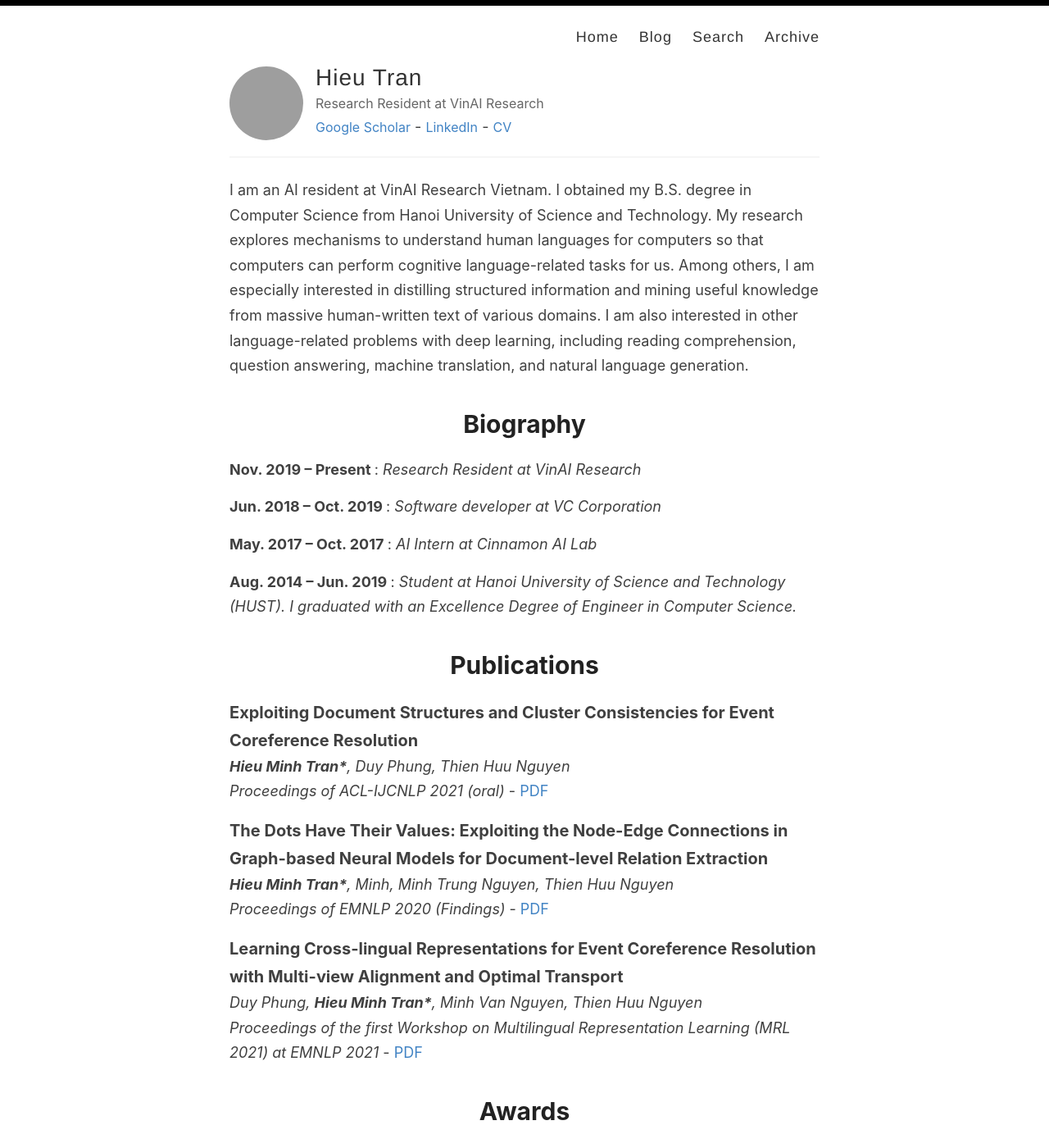
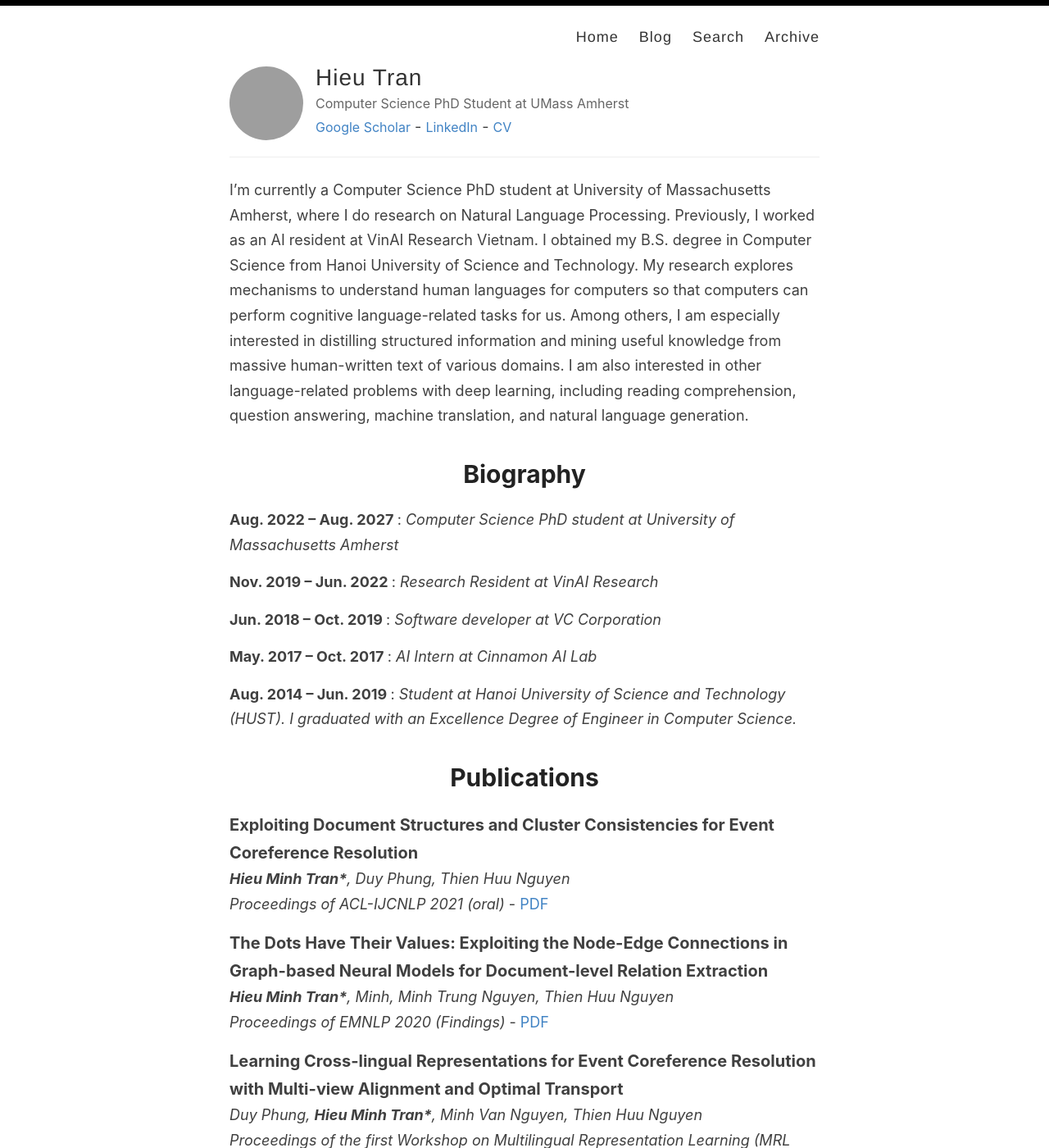
Before and after one commit to fatebreaker/fatebreaker.github.io, a Jekyll site: the page built from index.md, in a window 1280 px wide and 1400 px high. Shown: the whole window at 82% size. Built offline with Jekyll 4.4.1, drawn with Linux system fonts in a browser that asks for light colours; part of the change alters nothing that is shown; some of the changed text lies outside the part shown; grey boxes are pictures that could not be loaded.

Commit message:
update info

```diff
--- a/_config.yml
+++ b/_config.yml
@@ -6,7 +6,7 @@
 name: Hieu Tran
 
 # Name of the author
-author: hieuvodoi
+author: hieutran
 author-info:
   google_scholar:
     icon: fas fa-graduation-cap
@@ -22,7 +22,7 @@ author-info:
     url: pdfs/CV.pdf
 
 # Short bio or description (displayed in the header)
-description: Research Resident at VinAI Research
+description: Computer Science PhD Student at UMass Amherst
 
 # URL of your avatar or profile pic (you could use your GitHub profile pic)
 avatar: https://avatars.githubusercontent.com/hieuvodoi
@@ -37,12 +37,12 @@ footer-links:
   email: michael.tranhieu@gmail.com
   facebook:
   flickr:
-  github: hieuvodoi
+  github: hieutran81
   instagram:
   linkedin:
   pinterest:
   rss: rss
-  twitter: hieuvodoi3
+  twitter: hieutm_81
   stackoverflow:
   youtube: # channel/<your_long_string> or user/<user-name>
   googleplus: # anything in your profile username that comes after plus.google.com/
@@ -61,8 +61,8 @@ google_analytics:
 
 # Your website URL (e.g. http://amitmerchant1990.github.io or http://www.amitmerchant.com)
 # Used for Sitemap.xml and your RSS feed
-url: http://hieuvodoi.github.io
-enforce_ssl: http://hieuvodoi.github.io
+url: http://hieutran81.github.io
+enforce_ssl: http://hieutran81.github.io
 
 # If you're hosting your site at a Project repository on GitHub pages
 # (http://yourusername.github.io/repository-name)
--- a/index.md
+++ b/index.md
@@ -3,14 +3,16 @@ layout: default
 usemathjax: true
 ---
 
-I am an AI resident at VinAI Research Vietnam.
+I'm currently a Computer Science PhD student at University of Massachusetts Amherst, where I do research on Natural Language Processing. Previously, I worked as an AI resident at VinAI Research Vietnam.
 I obtained my B.S. degree in Computer Science from Hanoi University of Science and Technology.
 My research explores mechanisms to understand human languages for computers so that computers can perform cognitive language-related tasks for us. Among others, I am especially interested in distilling structured information and mining useful knowledge from massive human-written text of various domains. I am also interested in other language-related problems with deep learning, including reading comprehension, question answering, machine translation, and natural language generation.
 # Biography
 
 {%
 assign biography = "
-Nov. 2019 – Present | Research Resident at VinAI Research
+Aug. 2022 – Aug. 2027 | Computer Science PhD student at University of Massachusetts Amherst
+---
+Nov. 2019 – Jun. 2022 | Research Resident at VinAI Research
 ---
 Jun. 2018 – Oct. 2019 | Software developer at VC Corporation
 ---
@@ -63,9 +65,5 @@ __<span style='font-size: 20px'> {{ pub_arr[0] | strip }} </span>__ <br> *{{ pub
 
 __Third prize in the national high school students at Information technology subject in 12th grade, 2014__ <br>
 
-# Mentors
-- [Thien Huu Nguyen](http://ix.cs.uoregon.edu/~thien)
-
-# Advisors
-- [Dat Quoc Nguyen](https://datquocnguyen.github.io)
-- [Tin Vo](https://duytinvo.github.io)
+# Advisor
+- [Hong Yu](https://www.cics.umass.edu/faculty/directory/hong_yu)
```
Also changed, not shown: 1 other file.
